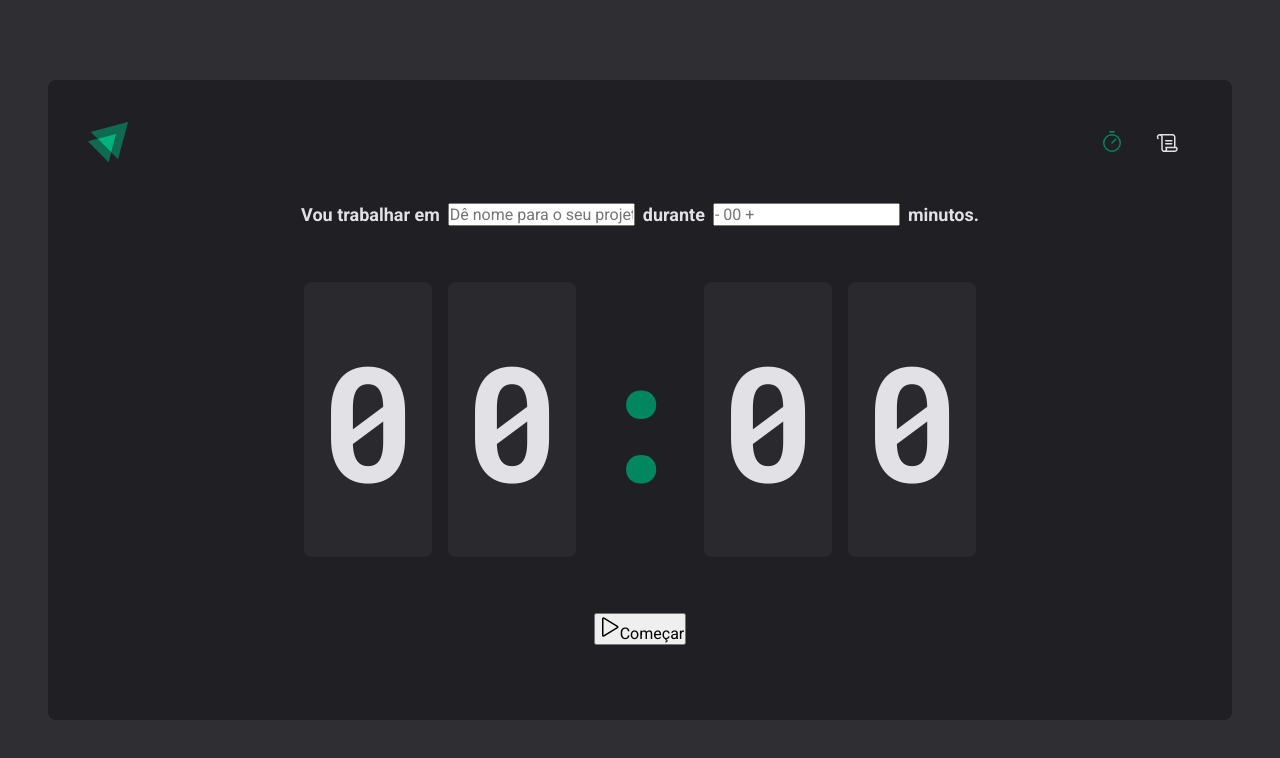
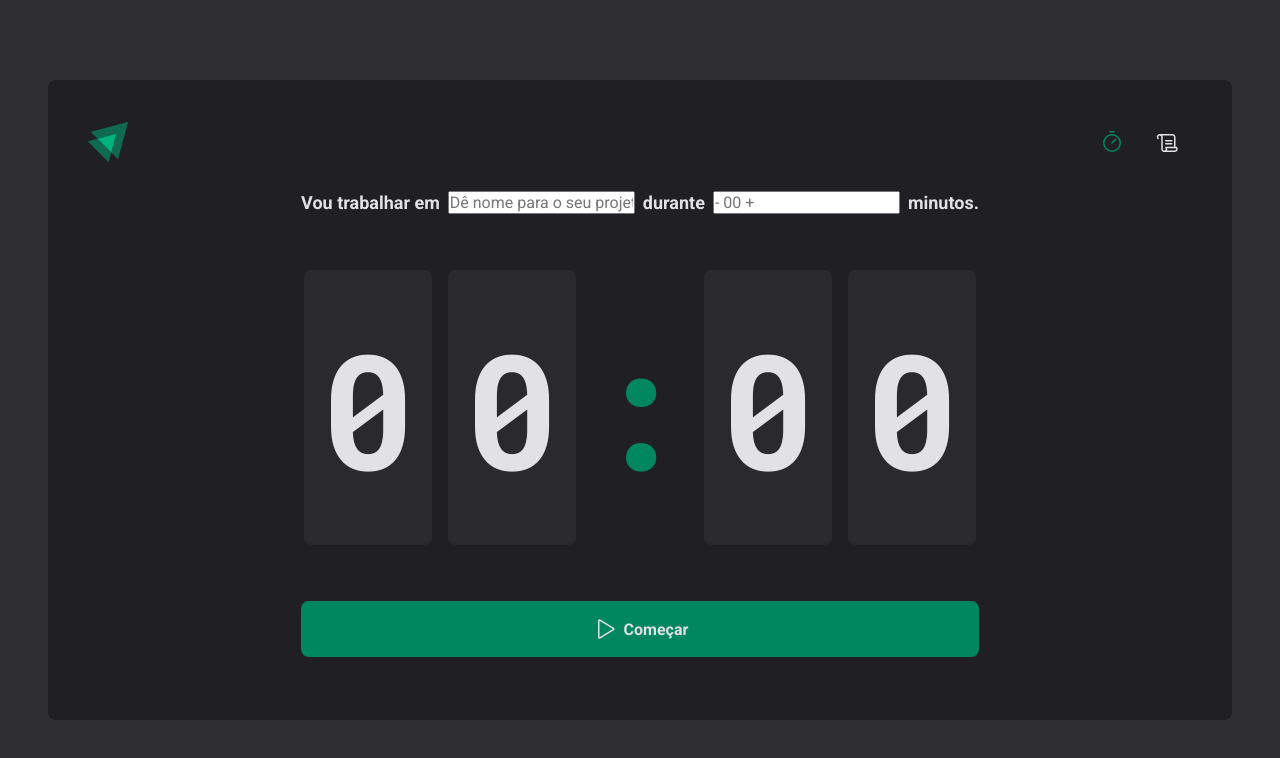
Before and after one commit to philipef-dev/ignite-timer-02, a React (Vite) app: page / in a window 1280 px wide. Shown: the top 758 px of the page. Built offline with nearby package versions, Linux system fonts and the light colour scheme.

Commit message:
Estilização do componente StartCountDownButton - ok

```diff
--- a/index.html
+++ b/index.html
@@ -14,7 +14,7 @@
     />
     <link rel="icon" type="image/svg+xml" href="/vite.svg" />
     <meta name="viewport" content="width=device-width, initial-scale=1.0" />
-    <title>Vite + React + TS</title>
+    <title>Timer</title>
   </head>
   <body>
     <div id="root"></div>
--- a/src/pages/Home/styles.ts
+++ b/src/pages/Home/styles.ts
@@ -52,7 +52,17 @@ export const Separator = styled.div`
 `
 
 export const StartCountDownButton = styled.button`
+    width: 100%;
+    display: flex;
+    align-items: center;
+    justify-content: center;
+    gap: 0.5rem;
 
+    border: none;
+    border-radius: 8px;
+    color: ${props => props.theme['gray-100']};
+    background-color: ${props => props.theme['green-500']};
+    padding: 1rem;
 
-
+    font-weight: bold;
 `
```
